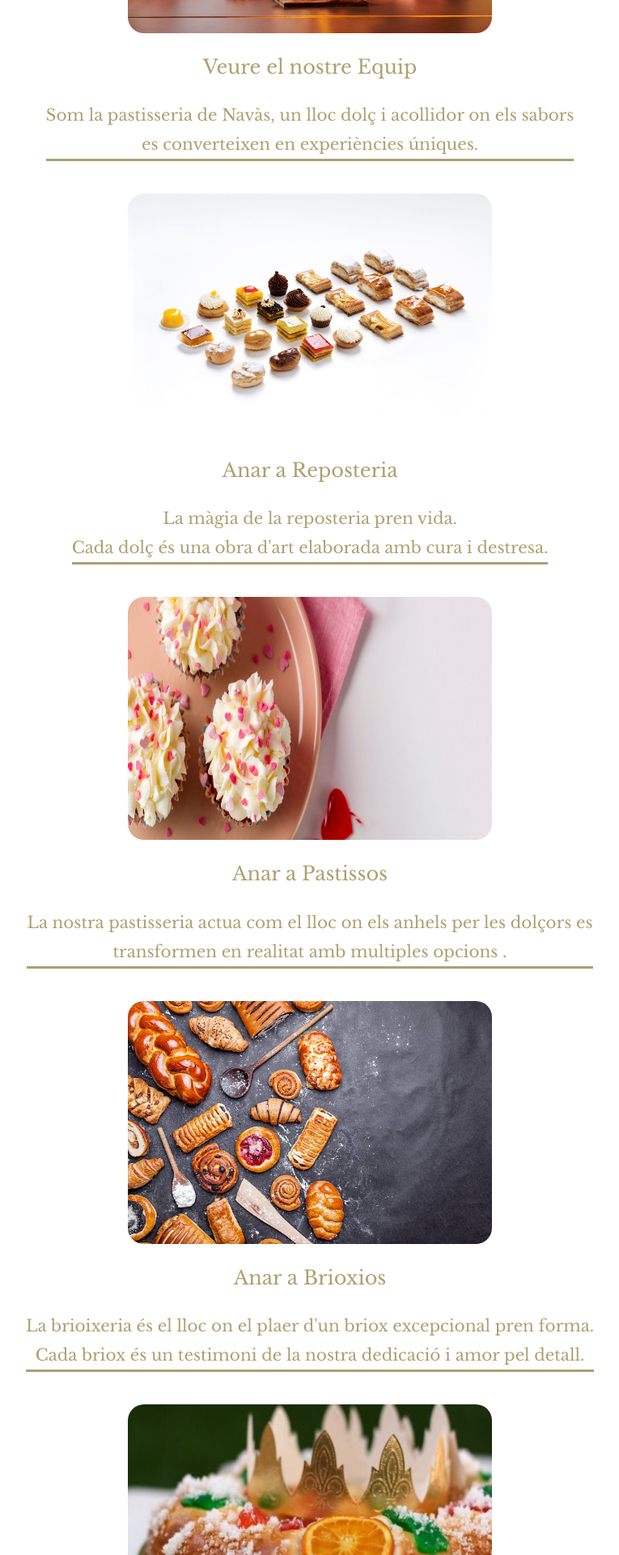
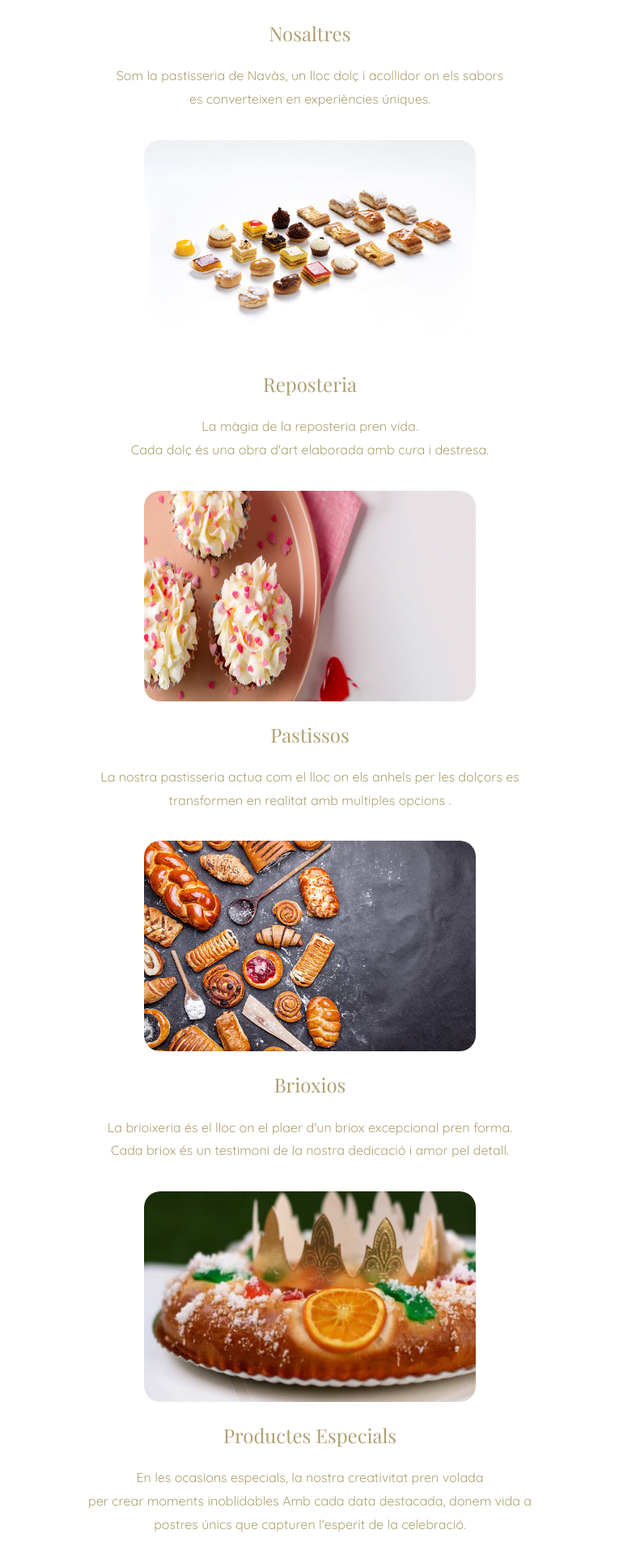
Before and after one commit to danicampdelacreu/pasteleria-casellas_react.js, a React (Create React App) app: page / in a window 1280 px wide. Shown: the part 760-2680 px from the top of the page at 81% size, without its empty margins (257-1022 px from the left). Built offline with nearby package versions, Linux system fonts and the light colour scheme.

Commit message:
Css General

```diff
--- a/public/index.html
+++ b/public/index.html
@@ -24,7 +24,7 @@
       work correctly both with client-side routing and a non-root public URL.
       Learn how to configure a non-root public URL by running `npm run build`.
     -->
-    <link href="https://fonts.googleapis.com/css2?family=Libre+Baskerville&display=swap" rel="stylesheet">
+    <link href="https://fonts.googleapis.com/css2?family=Playfair+Display&family=Quicksand:wght@300;400;500&display=swap" rel="stylesheet">
     <title>Pastisseria Casellas</title>
   </head>
   <body>
--- a/src/components/header/Header.css
+++ b/src/components/header/Header.css
@@ -4,8 +4,8 @@
     display: flex;
     justify-content: center;
     align-items: center;
-    background: linear-gradient(to bottom, transparent, black),#aea071;
-    border-bottom:solid black 1px;
+    background:#aea071;
+
 }
 
 
@@ -34,6 +34,7 @@
 
 .headerNav a {
     text-decoration: none;
-    color:white;
+    color:black;
     font-size: 14px;
+    font-family: 'Quicksand', sans-serif;
 }
--- a/src/index.css
+++ b/src/index.css
@@ -1,11 +1,11 @@
 body {
   margin: 0;
-  font-family: 'Libre Baskerville', serif;
   -webkit-font-smoothing: antialiased;
   -moz-osx-font-smoothing: grayscale;
 
 }
 
+
 code {
   font-family: source-code-pro, Menlo, Monaco, Consolas, 'Courier New',
     monospace;
--- a/src/routes/home/Home.css
+++ b/src/routes/home/Home.css
@@ -1,4 +1,9 @@
-
+.allMain p{
+    font-family: 'Quicksand', sans-serif;
+}
+.allMain a{
+    font-family: 'Playfair Display', serif;
+}
 
 .image2,
 .image3,
@@ -6,8 +11,8 @@
 .image5,
 .image6,
 .image7 {
-    height: 300px;
-    width: 450px;
+    height: 260px;
+    width: 410px;
     border-radius: 20px;
     margin-top: 20px;
 }
@@ -30,9 +35,7 @@
 
 }
 
-.homeTeam p{
-    border-bottom:solid #aea071 3px;
-}
+
 .homeTeam {
     position: relative;
     padding-top: 20px; /* Ajusta el espacio para el efecto de borde */
@@ -56,9 +59,10 @@
     justify-content: center;
     background-color :white;
     color: #aea071;
-    font-size:20px;
+    font-size:16px;
     text-align: center;
     line-height: 1.8;
+
 }
 
 .homeTeam a {
@@ -85,9 +89,7 @@
 
 }
 
-.homeRepost p{
-    border-bottom:solid #aea071 3px;
-}
+
 .homeRepost,
 .homeRepost p {
     display: flex;
@@ -96,7 +98,7 @@
     justify-content: center;
     background-color: white;
     color: #aea071;
-    font-size:20px;
+    font-size:16px;
     text-align: center;
     line-height: 1.8;
 
@@ -123,9 +125,7 @@
     box-shadow: 0 8px 10px #aea071;
 }
 
-.homePastel p{
-    border-bottom:solid #aea071 3px;
-}
+
 .homePastel,
 .homePastel p {
     display: flex;
@@ -134,7 +134,7 @@
     justify-content: center;
     background-color: white;
     color: #aea071;
-    font-size:20px;
+    font-size:16px;
     text-align: center;
     line-height: 1.8;
 
@@ -161,9 +161,7 @@
     box-shadow: 0 8px 10px #aea071;
 }
 
-.homeBriox p{
-    border-bottom:solid #aea071 3px;
-}
+
 .homeBriox,
 .homeBriox p {
     display: flex;
@@ -172,7 +170,7 @@
     justify-content: center;
     background-color: white;
     color: #aea071;
-    font-size:20px;
+    font-size:16px;
     text-align: center;
     line-height: 1.8;
 
@@ -199,10 +197,7 @@
     box-shadow: 0 8px 10px #aea071;
 }
 
-.homeDays p{
 
-    border-bottom:solid #aea071 3px;
-}
 .homeDays,
 .homeDays p {
     display: flex;
@@ -211,8 +206,7 @@
     justify-content: center;
     background-color: white;
     color: #aea071;
-    font-size:20px;
-
+    font-size:16px;
     text-align: center;
     line-height: 1.8;
 
@@ -249,7 +243,7 @@
     justify-content: center;
     background-color: white;
     color: #aea071;
-    font-size:20px;
+    font-size:16px;
     text-align: center;
     line-height: 1.8;
 }
--- a/src/routes/home/Home.jsx
+++ b/src/routes/home/Home.jsx
@@ -19,7 +19,7 @@ export default function Home() {
             </div>
             <div class='homeTeam'>
                 <img class='image2' src={team} />
-                <Link to="/team">Veure el nostre Equip</Link>
+                <Link to="/team">Nosaltres</Link>
                 <p>
                     Som la pastisseria de Navàs, un lloc dolç i acollidor on els sabors <br/> es converteixen en experiències úniques.
                 </p>
@@ -27,7 +27,7 @@ export default function Home() {
             </div>
             <div class='homeRepost'>
                 <img class='image3' src={repost} />
-                <Link to="/repost">Anar a Reposteria</Link>
+                <Link to="/repost">Reposteria</Link>
                 <p>
                     La màgia de la reposteria pren vida.<br/>
                     Cada dolç és una obra d'art elaborada amb cura i destresa.
@@ -35,14 +35,14 @@ export default function Home() {
             </div>
             <div class='homePastel'>
                 <img class='image4' src={pastel} />
-                <Link to="/pastel">Anar a Pastissos</Link>
+                <Link to="/pastel">Pastissos</Link>
                 <p>
                     La nostra pastisseria actua com el lloc on els anhels per les dolçors es <br/>transformen en realitat amb multiples opcions .
                 </p>
             </div>
             <div class='homeBriox'>
                 <img class='image5' src={briox} />
-                <Link to="/briox">Anar a Brioxios</Link>
+                <Link to="/briox">Brioxios</Link>
                 <p>
                     La brioixeria és el lloc on el plaer d'un briox excepcional pren forma.<br/>
                     Cada briox és un testimoni de la nostra dedicació i amor pel detall.
@@ -50,7 +50,7 @@ export default function Home() {
             </div>
             <div class='homeDays'>
                 <img class='image6' src={days} />
-                <Link to="/days">Veure productes dies Especials</Link>
+                <Link to="/days">Productes Especials</Link>
                 <p>
                     En les ocasions especials, la nostra creativitat pren volada<br/> per crear moments inoblidables
                     Amb cada data destacada, donem vida a<br/> postres únics que capturen l'esperit de la celebració.
@@ -59,7 +59,7 @@ export default function Home() {
             </div>
             <div class='homeDrinks'>
                 <img class='image7' src={drinks} />
-                <Link to="/drinks">Anar al nostre Celler</Link>
+                <Link to="/drinks">Celler</Link>
                 <p>
                     En el nostre racó de cava, vins i ratafia, ens endinsem en el<br/>fascinant món dels sabors i aromes.
                     Vine i brinda amb nosaltres, on la varietat i <br/>la qualitat es fonen per celebrar els plaers del paladar.
```
